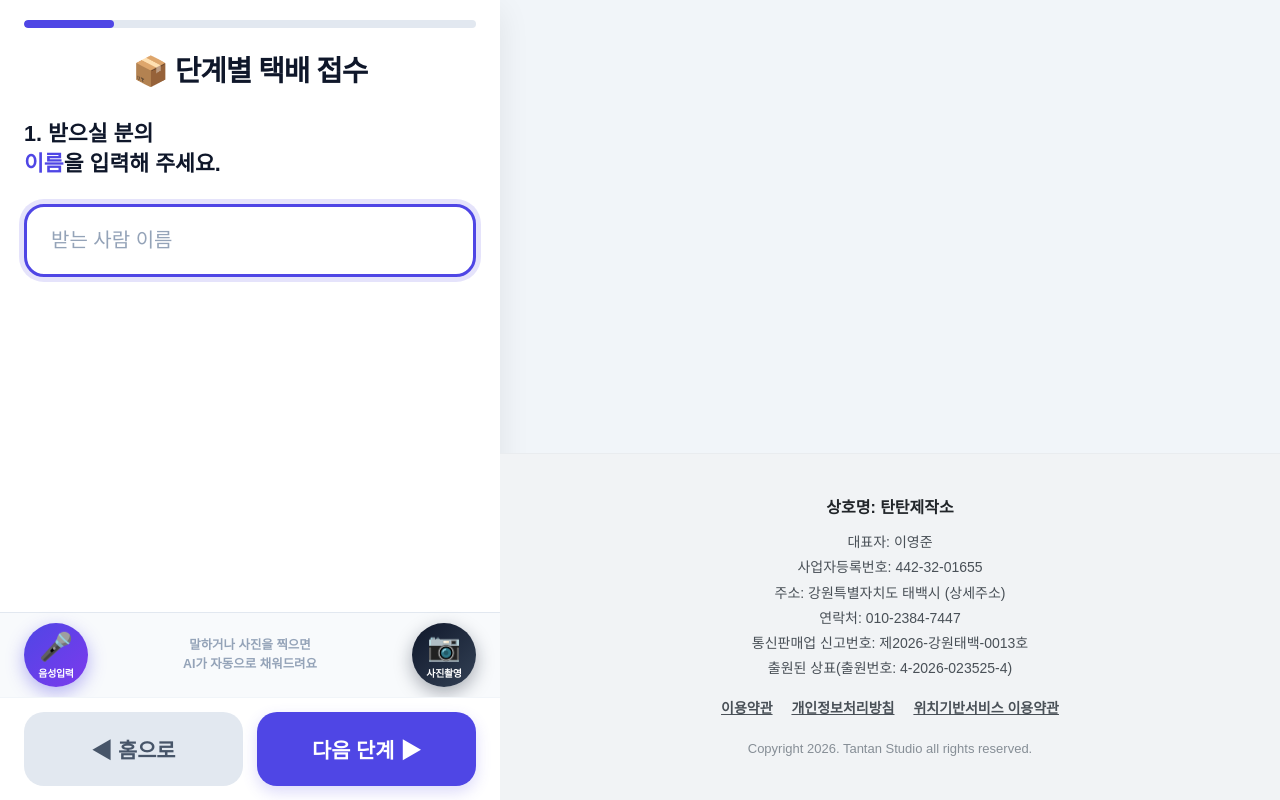
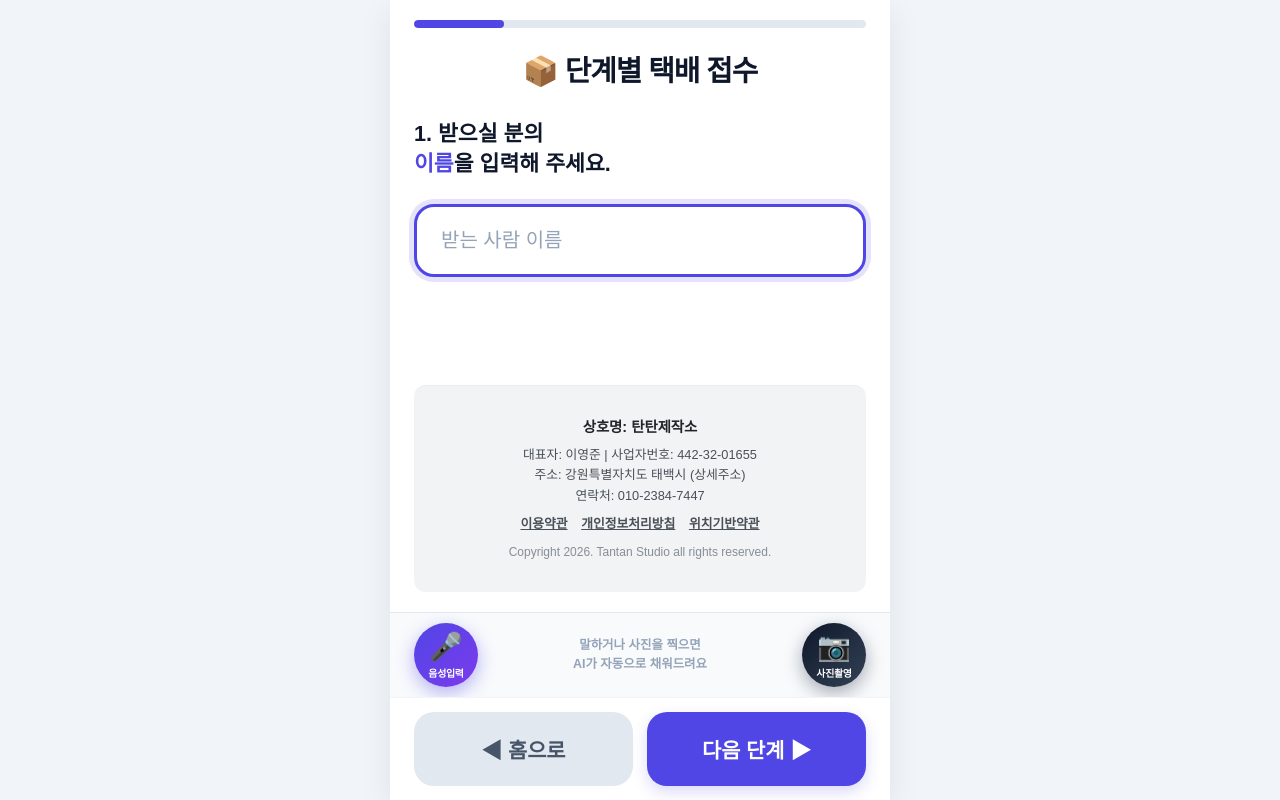
Before and after one commit to 5415tv-cpu/dnbsir, a Flask app: template templates/courier_manager.html in a window 1280 px wide. Run offline with Flask 3, Linux system fonts and the light colour scheme; the template is opened without the code that fills it, so the values that code supplies are empty; some libraries are stand-ins or nearby versions.

Commit message:
style: move legal footer inside kiosk-body to prevent split screen layout

```diff
--- a/templates/courier_manager.html
+++ b/templates/courier_manager.html
@@ -548,6 +548,20 @@
                     </div>
                 </details>
             </div>
+
+            <!-- TANTAN LEGAL FOOTER -->
+            <footer style="background-color: #f1f3f5; padding: 30px 15px; text-align: center; color: #495057; font-size: 0.8rem; line-height: 1.6; border-top: 1px solid #e9ecef; margin-top: auto; border-radius: 12px;">
+                <div style="font-weight: 800; font-size: 0.9rem; margin-bottom: 6px; color: #212529;">상호명: 탄탄제작소</div>
+                <div>대표자: 이영준 | 사업자번호: 442-32-01655</div>
+                <div>주소: 강원특별자치도 태백시 (상세주소)</div>
+                <div>연락처: 010-2384-7447</div>
+                <div style="margin-top: 8px;">
+                    <a href="/agreement" style="color: #495057; text-decoration: underline; font-weight: bold; margin-right: 10px;">이용약관</a>
+                    <a href="/agreement?tab=tab2" style="color: #495057; text-decoration: underline; font-weight: bold; margin-right: 10px;">개인정보처리방침</a>
+                    <a href="/agreement?tab=tab3" style="color: #495057; text-decoration: underline; font-weight: bold;">위치기반약관</a>
+                </div>
+                <div style="margin-top: 8px; font-size: 0.75rem; color: #868e96;">Copyright 2026. Tantan Studio all rights reserved.</div>
+            </footer>
 
         </div><!-- /.kiosk-body END -->
 
@@ -1364,23 +1378,6 @@ document.getElementById('modal-btn-kakao').addEventListener('click', function()
 <!-- END KAKAOPAY MODAL INJECTION -->
 
 
-<!-- TANTAN LEGAL FOOTER -->
-<footer style="background-color: #f1f3f5; padding: 40px 20px; text-align: center; color: #495057; font-size: 14px; line-height: 1.8; width: 100%; border-top: 1px solid #e9ecef; position: relative; z-index: 9999; clear: both; margin-top: auto;">
-    <div style="font-weight: 800; font-size: 16px; margin-bottom: 8px; color: #212529;">상호명: 탄탄제작소</div>
-    <div>대표자: 이영준</div>
-    <div>사업자등록번호: 442-32-01655</div>
-    <div>주소: 강원특별자치도 태백시 (상세주소)</div>
-    <div>연락처: 010-2384-7447</div>
-    <div>통신판매업 신고번호: 제2026-강원태백-0013호</div>
-    <div>출원된 상표(출원번호: 4-2026-023525-4)</div>
-    <div style="margin-top: 15px; margin-bottom: 15px;">
-        <a href="/agreement" style="color: #495057; text-decoration: underline; font-weight: bold; font-size: 14px; margin-right: 15px;">이용약관</a>
-        <a href="/agreement?tab=tab2" style="color: #495057; text-decoration: underline; font-weight: bold; font-size: 14px; margin-right: 15px;">개인정보처리방침</a>
-        <a href="/agreement?tab=tab3" style="color: #495057; text-decoration: underline; font-weight: bold; font-size: 14px;">위치기반서비스 이용약관</a>
-    </div>
-    <div style="margin-top: 15px; font-size: 13px; color: #868e96;">Copyright 2026. Tantan Studio all rights reserved.</div>
-</footer>
-
 </body>
 
 </html>
```
